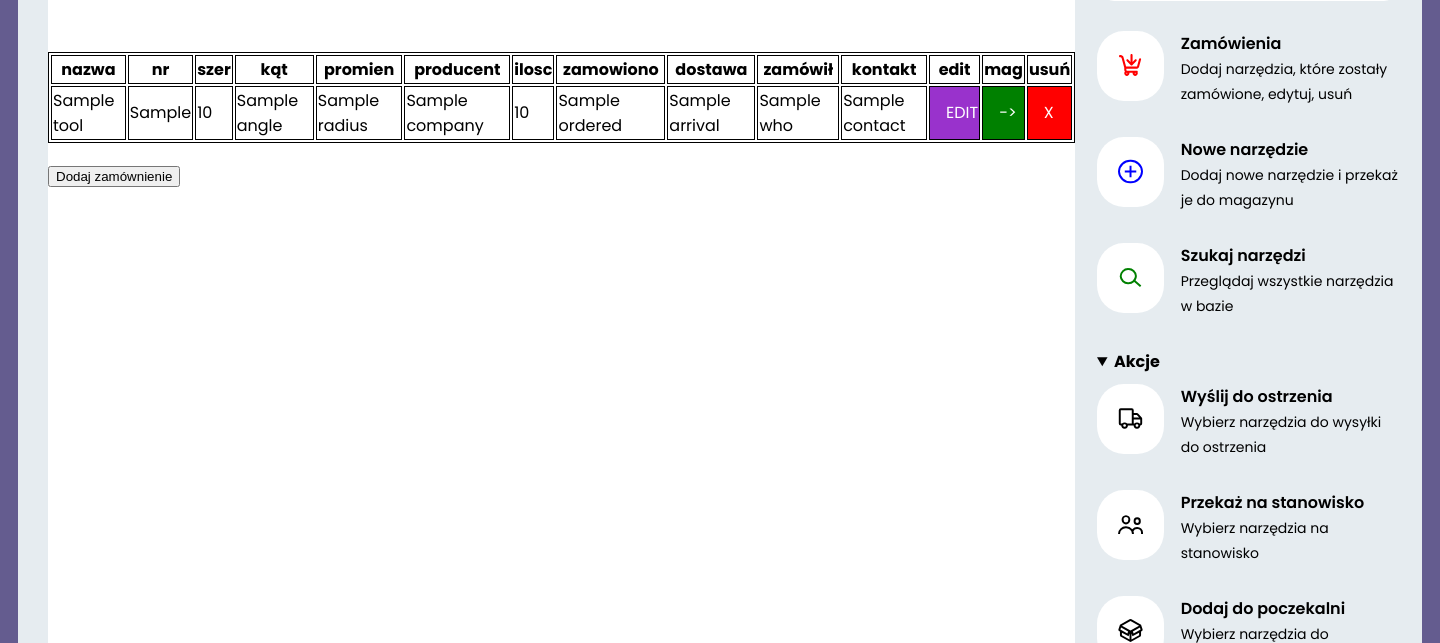
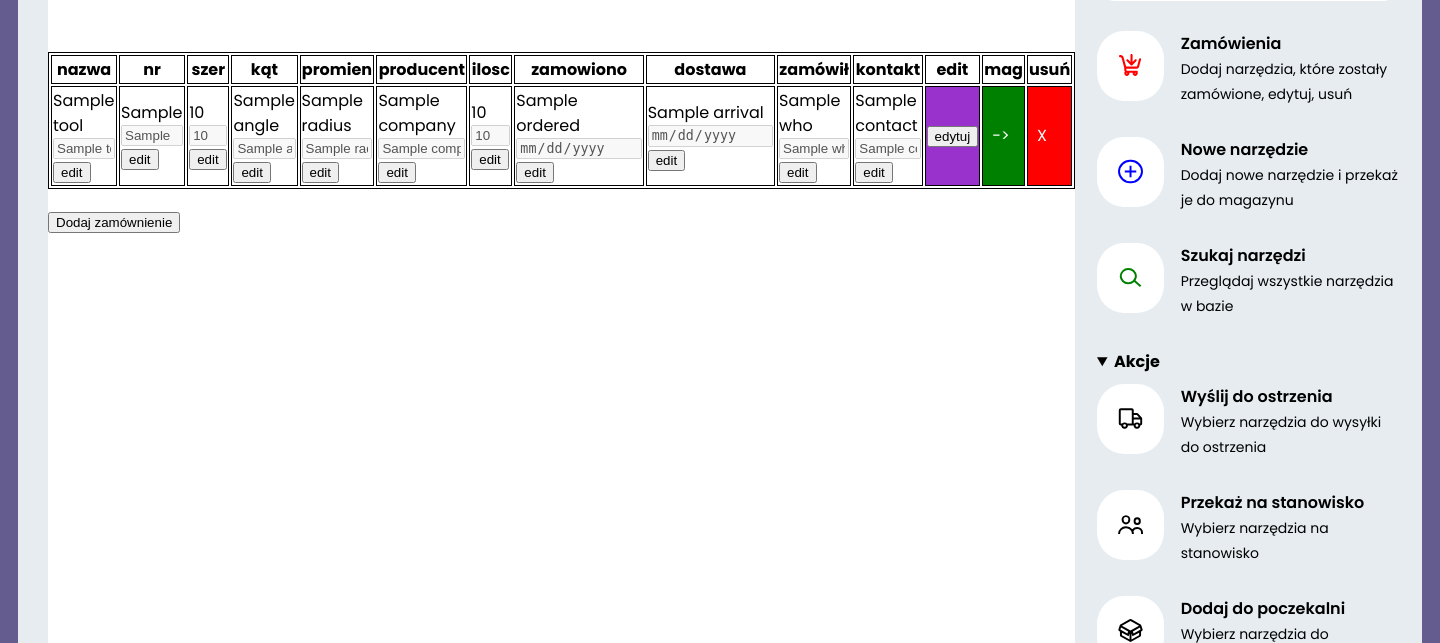
Before and after one commit to MaciejKrawczyk/stelmach_production_site, a Python web app: template pipe/templates/tools/tools-zamowione.html in a window 1440 px wide. Shown: the part 318-961 px from the top of the page. Run offline with Jinja, Linux system fonts and the light colour scheme; the template is opened without the code that fills it: most values are stand-ins (such as "Sample title", 1, 10 or a date in 2020).

Commit message:
added edit to ordered tools

```diff
--- a/pipe/templates/tools/tools-zamowione.html
+++ b/pipe/templates/tools/tools-zamowione.html
@@ -91,9 +91,22 @@ height: 80%;
 }
 
 .link {
-    margin-left: 15px;
+    margin-left: 8px;
     color: white;
     text-decoration: none;
+}
+
+.input-table {
+    width: 100%;
+    max-width: 100%;
+    box-sizing: border-box;
+    display: block;
+}
+
+.link-submit {
+    width: 100%;
+    height: 100%;
+    color: black;
 }
 </style>
 
@@ -118,18 +131,20 @@ height: 80%;
 
 {% for tool in tools %}
     <tr class="tool" >
-        <td>{{ tool.name }}</td>
-        <td>{{ tool.nr }}</td>
-        <td>{{ tool.width }}</td>
-        <td>{{ tool.angle }}</td>
-        <td>{{ tool.radius }}</td>
-        <td>{{ tool.company }}</td>
-        <td>{{ tool.quantity }}</td>
-        <td>{{ tool.ordered }}</td>
-        <td>{{ tool.arrival }}</td>
-        <td>{{ tool.who }}</td>
-        <td>{{ tool.contact }}</td>
-        <td class="td-edit"><a class="link" href="#">EDIT</a></td>
+    <form method="post" action="edit/{{ tool.id }}">
+        <td>{{ tool.name }}<input disabled name="name" class="input-table" id="name1" type="text" value="{{ tool.name }}"><button class="edit-button" id="edit-name">edit</button></td>
+        <td>{{ tool.nr }}<input disabled name="id" class="input-table" id="id1" type="text" value="{{ tool.nr }}"><button class="edit-button" id="edit-id">edit</button></td>
+        <td>{{ tool.width }}<input disabled name="width" class="input-table" id="width1" type="text" value="{{ tool.width }}"><button class="edit-button" id="edit-width">edit</button></td>
+        <td>{{ tool.angle }}<input disabled name="angle" class="input-table" id="angle1" type="text" value="{{ tool.angle }}"><button class="edit-button" id="edit-angle">edit</button></td>
+        <td>{{ tool.radius }}<input disabled name="radius" class="input-table" id="radius1" type="text" value="{{ tool.radius }}"><button class="edit-button" id="edit-radius">edit</button></td>
+        <td>{{ tool.company }}<input disabled name="producer" class="input-table" id="producer1" type="text" value="{{ tool.company }}"><button class="edit-button" id="edit-producer">edit</button></td>
+        <td>{{ tool.quantity }}<input disabled name="quantity" class="input-table" id="quantity1" type="number" value="{{ tool.quantity }}"><button class="edit-button" id="edit-quantity">edit</button></td>
+        <td>{{ tool.ordered }}<input disabled name="order-date" class="input-table" id="order-date1" type="date" value="{{ tool.ordered }}"><button class="edit-button" id="edit-order-date">edit</button></td>
+        <td>{{ tool.arrival }}<input disabled name="arrive-date" class="input-table" id="arrive-date1" type="date" value="{{ tool.arrival }}"><button class="edit-button" id="edit-arrive-date">edit</button></td>
+        <td>{{ tool.who }}<input disabled name="customer" class="input-table" id="customer1" type="text" value="{{ tool.who }}"><button class="edit-button" id="edit-customer">edit</button></td>
+        <td>{{ tool.contact }}<input disabled name="contact" class="input-table" id="contact1" type="text" value="{{ tool.contact }}"><button class="edit-button" id="edit-contact">edit</button></td>
+        <td class="td-edit"><input value="edytuj" class="link-submit" type="submit""></td>
+        </form>
         <td class="td-mag"><a class="link" href="dodaj/{{ tool.id }}">-></a></td>
         <td class="td-full"><a class="link" href="usun/{{ tool.id }}">X</a></td>
     </tr>
@@ -217,14 +232,39 @@ height: 80%;
 
 
     <script>
+    const editButtonName = document.getElementById('edit-name')
+    const editButtonId = document.getElementById('edit-id')
+    const editButtonWidth = document.getElementById('edit-width')
+    const editButtonAngle = document.getElementById('edit-angle')
+    const editButtonRadius = document.getElementById('edit-radius')
+    const editButtonProducer = document.getElementById('edit-producer')
+    const editButtonQuantity = document.getElementById('edit-quantity')
+    const editButtonOrderDate = document.getElementById('edit-order-date')
+    const editButtonArriveDate = document.getElementById('edit-arrive-date')
+    const editButtonCustomer = document.getElementById('edit-customer')
+    const editButtonContact = document.getElementById('edit-contact')
+    const inputName = document.getElementById('name1')
+    const inputId =  document.getElementById('id1')
+    const inputWidth =  document.getElementById('width1')
+    const inputAngle =  document.getElementById('angle1')
+    const inputRadius =  document.getElementById('radius1')
+    const inputProducer =  document.getElementById('producer1')
+    const inputQuantity =  document.getElementById('quantity1')
+    const inputOrderDate = document.getElementById('order-date1')
+    const inputArriveDate =  document.getElementById('arrive-date1')
+    const inputCustomer =  document.getElementById('customer1')
+    const inputContact =  document.getElementById('contact1')
+
+
+
 // Get the button element
-var btn = document.getElementById("myBtn");
+const btn = document.getElementById("myBtn");
 
 // Get the modal popup element
-var modal = document.querySelector(".modal");
+const modal = document.querySelector(".modal");
 
 // Get the close button element
-var closeBtn = document.querySelector(".close");
+const closeBtn = document.querySelector(".close");
 
 // When the user clicks on the button, display the modal popup
 btn.onclick = function() {
@@ -282,6 +322,63 @@ function valthis() {
     }
 }
 
+
+    editButtonName.addEventListener('click', () => {
+        inputName.disabled = false
+        editButtonName.disabled = true
+    })
+
+    editButtonId.addEventListener('click', () => {
+        inputId.disabled = false
+        editButtonId.disabled = true
+    })
+
+    editButtonWidth.addEventListener('click', () => {
+        inputWidth.disabled = false
+        editButtonWidth.disabled = true
+    })
+
+    editButtonAngle.addEventListener('click', () => {
+        inputAngle.disabled = false
+        editButtonAngle.disabled = true
+    })
+
+    editButtonRadius.addEventListener('click', () => {
+        inputRadius.disabled = false
+        editButtonRadius.disabled = true
+    })
+
+    editButtonProducer.addEventListener('click', () => {
+        inputProducer.disabled = false
+        editButtonProducer.disabled = true
+    })
+
+    editButtonQuantity.addEventListener('click', () => {
+        inputQuantity.disabled = false
+        editButtonQuantity.disabled = true
+    })
+
+    editButtonOrderDate.addEventListener('click', () => {
+        inputOrderDate.disabled = false
+        editButtonOrderDate.disabled = true
+    })
+
+    editButtonArriveDate.addEventListener('click', () => {
+        inputArriveDate.disabled = false
+        editButtonArriveDate.disabled = true
+    })
+
+    editButtonCustomer.addEventListener('click', () => {
+        inputCustomer.disabled = false
+        editButtonCustomer.disabled = true
+    })
+
+    editButtonContact.addEventListener('click', () => {
+        inputContact.disabled = false
+        editButtonContact.disabled = true
+    })
+
+
     </script>
 
 {% endblock %}
```
Also changed, not shown: pipe/tools_routes.py (+84 -2 lines), 1 other file.
